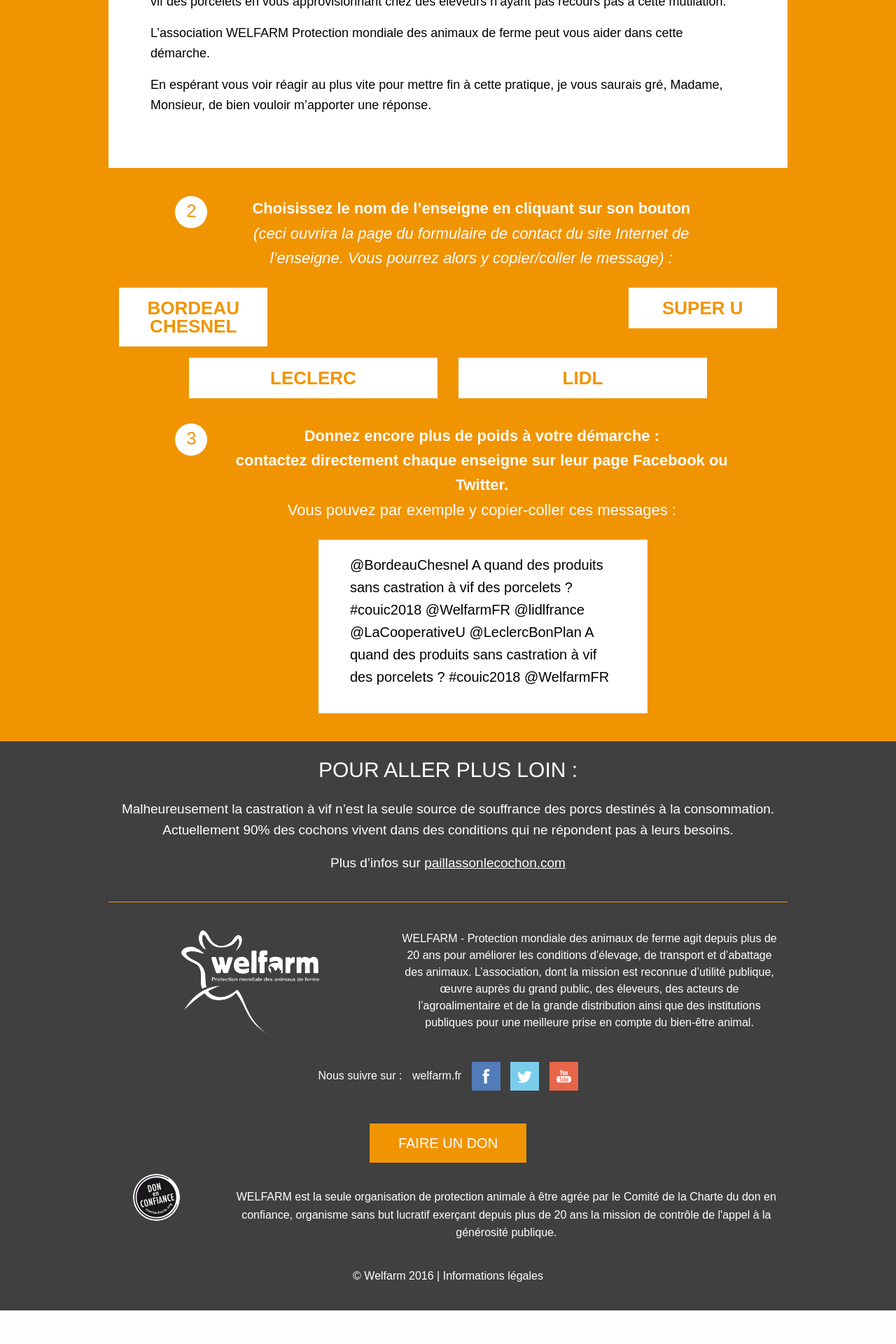
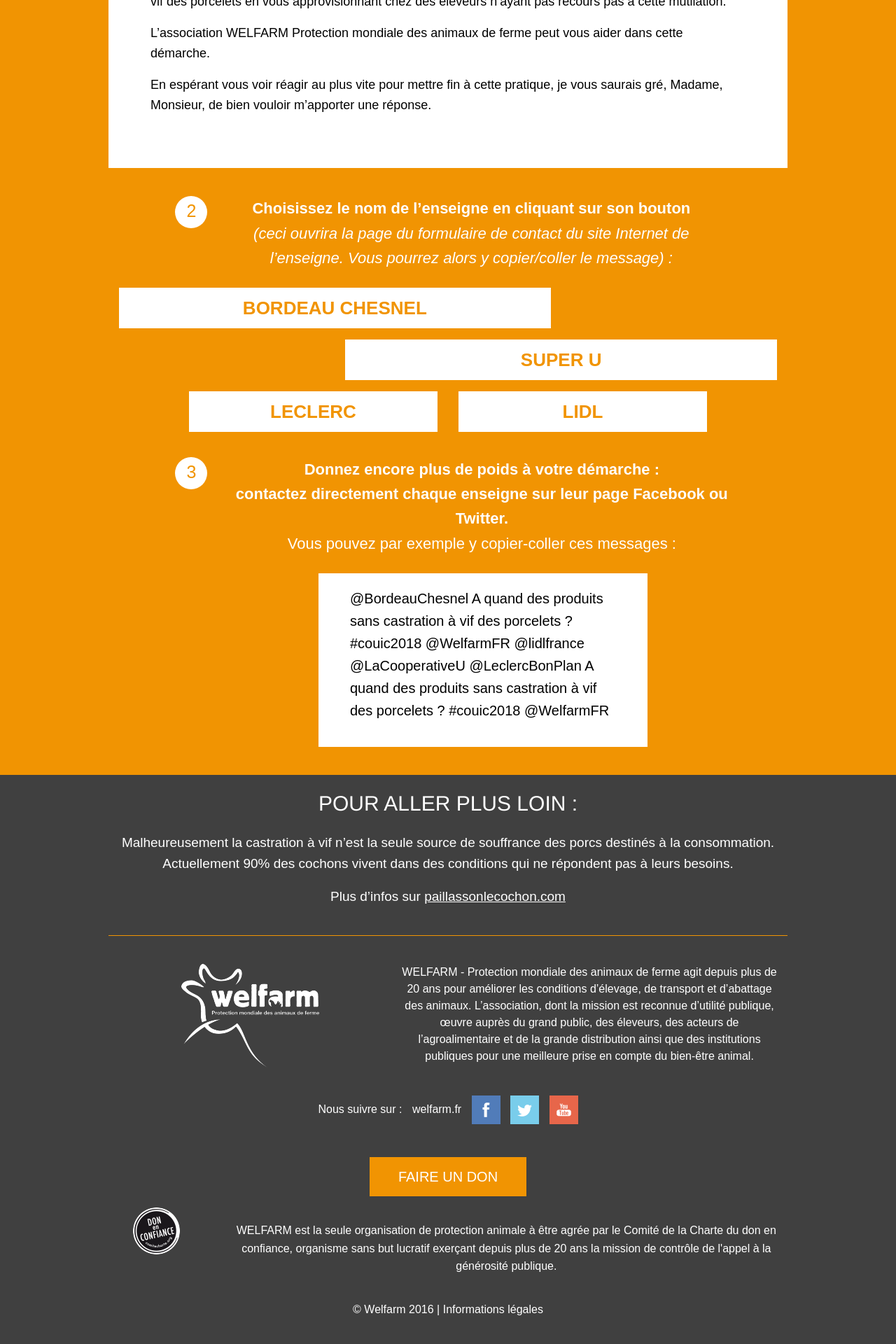
Before and after one commit to adfinitas-app/welfarm-petition, a Jekyll site: the page built from index.html, in a window 1280 px wide. Shown: the part 4174-6094 px from the top of the page at 70% size. Built offline with Jekyll 4.4.1, drawn with Linux system fonts in a browser that asks for light colours; comment, search, counter and statistics services are not loaded; before the commit the page ends 6046 px from its top, so only the background shows below that.

Commit message:
Updated '/_includes/professionels.html' via CloudCannon

```diff
--- a/_includes/professionels.html
+++ b/_includes/professionels.html
@@ -75,13 +75,13 @@
     </div>
     <div class="row">
       <div class="large-10 columns large-centered">
-	<div class="medium-3 columns">
+	<div class="medium-8 columns">
 	  <!--<a class="button marque" target="_blank" href="https://contact.croquonslavie.fr">Herta</a>-->
 	</div>
-	<div class="medium-3 columns">
+	<div class="medium-8 columns">
 	  <a class="button marque" target="_blank" href="https://www.bordeau-chesnel.com/contact.html">Bordeau Chesnel</a>
 	</div>
-	<div class="medium-3 columns">
+	<div class="medium-8 columns">
 	  <a class="button marque" target="_blank" href="https://www.magasins-u.com/contact">Super U</a>
 	</div>
       </div>
```
